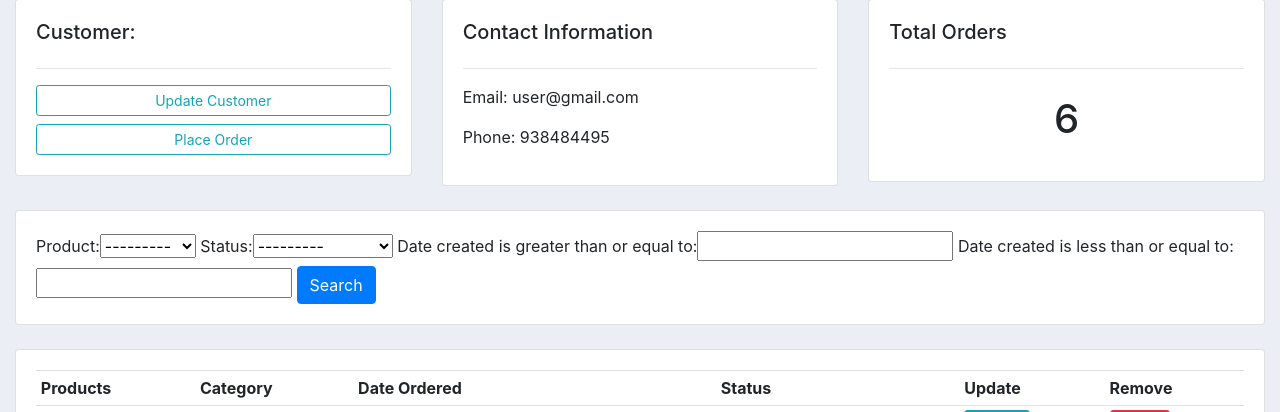
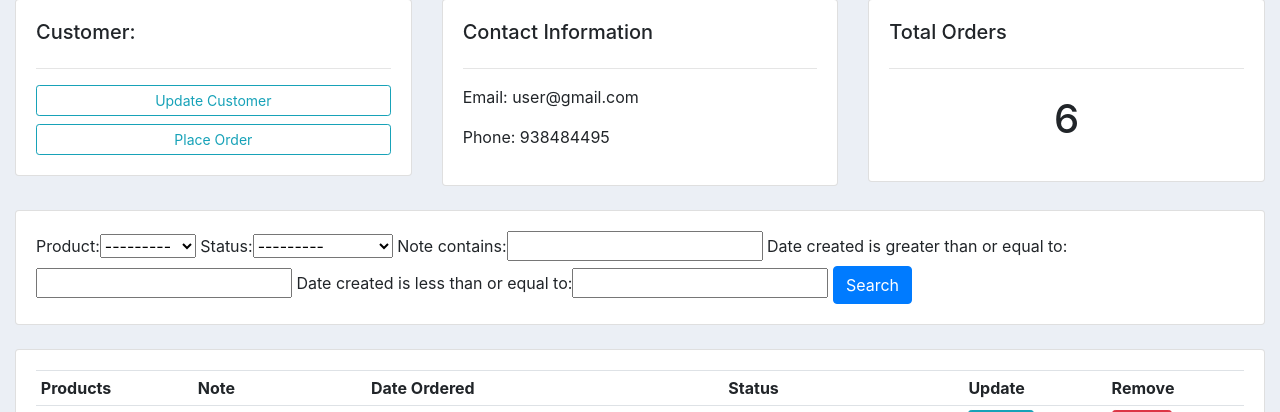
Before and after one commit to sammijahidul/CRM-System-Using-Python-Django-, a Django app: page /customer/1/ in a window 1280 px wide. Shown: the part 121-533 px from the top of the page. Run offline with Django 3.2, Linux system fonts and the light colour scheme; data comes from the database, SQL or seed files in the repository; both versions use the stored data as it was after the commit; some libraries are stand-ins or nearby versions.

Commit message:
complete seach filter and more dynamic

```diff
--- a/accounts/filters.py
+++ b/accounts/filters.py
@@ -1,11 +1,14 @@
 import django_filters
-from django_filters import DateFilter
+from django_filters import DateFilter, CharFilter
 
 from .models import *
 
 class orderFilter(django_filters.FilterSet):
     start_date = DateFilter(field_name="date_created", lookup_expr='gte')
     end_date = DateFilter(field_name="date_created", lookup_expr='lte')
+    note = CharFilter(field_name="note", lookup_expr='icontains')
+
+
     class Meta:
         model = Order
         fields = '__all__'
--- a/accounts/models.py
+++ b/accounts/models.py
@@ -45,6 +45,7 @@ class Order(models.Model):
     product = models.ForeignKey(Products, null=True, on_delete= models.SET_NULL)
     date_created = models.DateTimeField(auto_now_add=True, null=True)
     status = models.CharField(max_length=200, null=True, choices=STATUS)
+    note = models.CharField(max_length=200, null=True)
 
     def __str__(self):
         return self.product.name
--- a/accounts/templates/accounts/customer.html
+++ b/accounts/templates/accounts/customer.html
@@ -55,7 +55,7 @@
             <table class="table table-sm">
                 <tr>
                     <th>Products</th>
-                    <th>Category</th>
+                    <th>Note</th>
                     <th>Date Ordered</th>
                     <th>Status</th>
                     <th>Update</th>
@@ -66,7 +66,7 @@
 
                  <tr>
                      <td>{{order.product}}</td>
-                     <td>{{order.product.category}}</td>
+                     <td>{{order.note}}</td>
                      <td>{{order.date_created}}</td>
                      <td>{{order.status}}</td>
                      <td><a class="btn btn-sm btn-info" href="{% url 'update_order' order.id %}">Update</a></td>
```
Also changed, not shown: accounts/migrations/0006_auto_20210222_1755.py (added), db.sqlite3.
